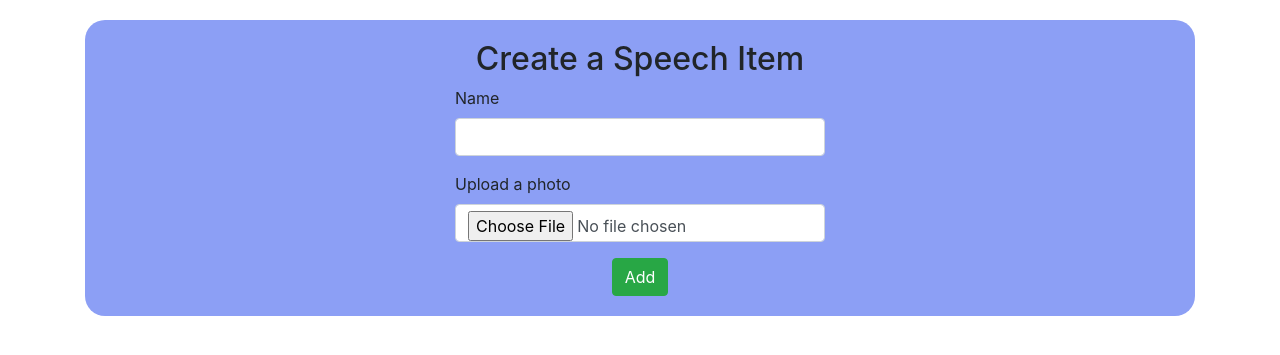
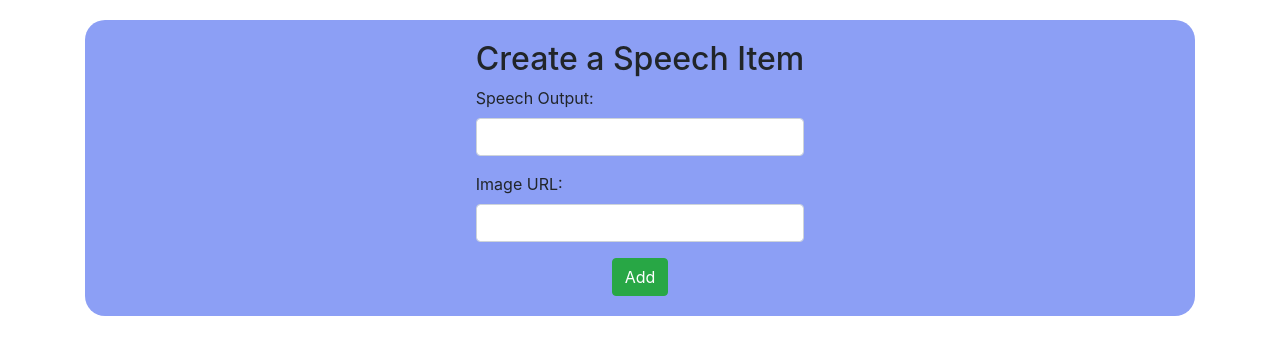
Before and after one commit to kristcar/Speech_Output, a Django app: template SpeechOutput/SpeechOutputApp/templates/add.html in a window 1280 px wide. Shown: the part 100-455 px from the top of the page. Run offline with Django 3.2, Linux system fonts and the light colour scheme; the template is opened without the code that fills it, so the values that code supplies are empty; some libraries are stand-ins or nearby versions.

Commit message:
changing to image url upload, added in the url field to speech_item model

```diff
--- a/SpeechOutput/SpeechOutputApp/models.py
+++ b/SpeechOutput/SpeechOutputApp/models.py
@@ -92,13 +92,9 @@ class SpeechManager(models.Manager):
 
 class Speech_Item(models.Model):
   name = models.CharField(max_length = 100);
+  url = models.CharField(max_length = 300, default = "{% static '/speech_items/default.png' %}");
   # category = models.CharField(max_length= 100);
-  # image = models.ImageField(upload_to = "custom_img", null = False, blank = False);
   creator = models.ForeignKey(User, related_name = "user_speech_item", on_delete = models.CASCADE)
   created_at = models.DateTimeField(auto_now_add=True)
   updated_at = models.DateTimeField(auto_now = True)
   objects = SpeechManager()
-
-# class Image(models.Model):
-#   url = models.CharField(max_length = 200);
-#   speech_item = models.ForeignKey(Speech_Item, on_delete = models.CASCADE)
--- a/SpeechOutput/SpeechOutputApp/templates/add.html
+++ b/SpeechOutput/SpeechOutputApp/templates/add.html
@@ -44,14 +44,14 @@
           {% csrf_token %}
           <h2>Create a Speech Item</h2>
           <div class="form-group ">
-            <label for="item_name">Name</label>
+            <label for="item_name">Speech Output:</label>
             <input type="text" name="item_name" class="form-control" />
           </div>
+          <div class="form-group ">
+            <label for="item_url">Image URL:</label>
+            <input type="text" name="url" class="form-control" />
+          </div>
 
-          <div class="mb-3">
-            <label for="formFile" class="form-label">Upload a photo</label>
-            <input class="form-control" type="file" id="formFile">
-          </div>
           <div class="d-flex justify-content-center">
             <button type="submit" class="btn btn-success">Add</button>
           </div>
--- a/SpeechOutput/SpeechOutputApp/urls.py
+++ b/SpeechOutput/SpeechOutputApp/urls.py
@@ -10,7 +10,6 @@ urlpatterns = [
   path('typeToSpeak', views.typeToSpeak),
   path('add', views.add),
   path('create', views.create),
-  path('add_image/<int:speech_item_id>', views.add_image),
   path('edit', views.edit),
   path('<url>', views.catch_all),
 ]
```
Also changed, not shown: SpeechOutput/SpeechOutputApp/templates/index.html (+5 -3 lines), SpeechOutput/SpeechOutputApp/views.py (+19 -18 lines), SpeechOutput/SpeechOutputApp/migrations/0004_speech_item_url.py (added), SpeechOutput/db.sqlite3.
